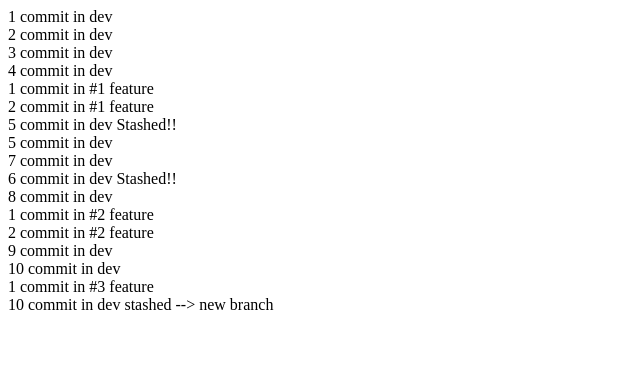
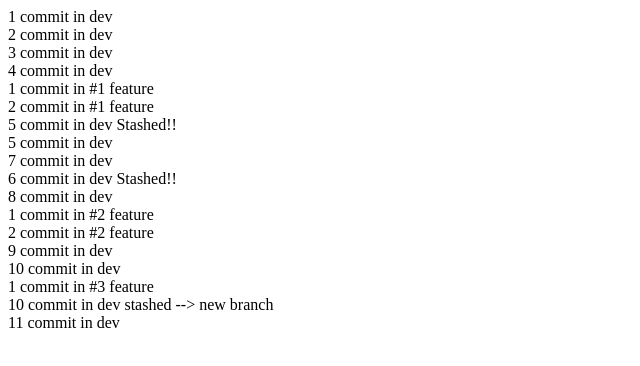
Before and after one commit to avanturial-iba/TestGitStash, a plain HTML site: page index.html in a window 1280 px wide. Shown: the whole page, without its empty margins (0-640 px from the left). Drawn offline with Linux system fonts and the light colour scheme.

Commit message:
11 commit in DEV

```diff
--- a/index.html
+++ b/index.html
@@ -39,5 +39,7 @@
 
     <div>10 commit in dev stashed --> new branch</div>
 
+    <div>11 commit in dev</div>
+
 </body>
 </html>
```
